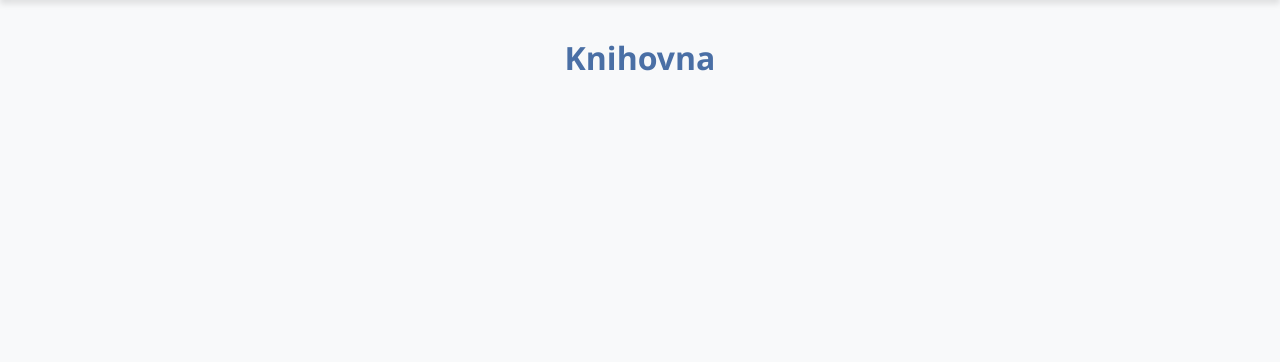
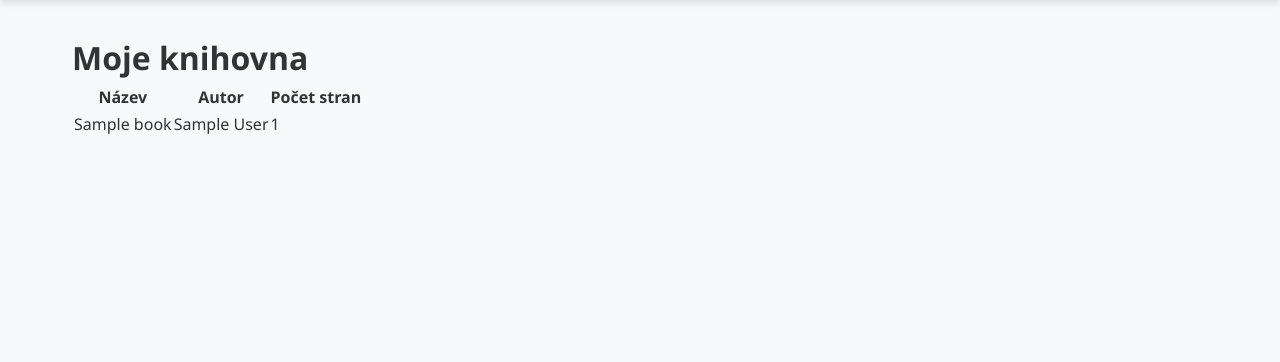
Before and after one commit to LukasekP/Main_project, a Flask app: template templates/library.html in a window 1280 px wide. Shown: the part 58-420 px from the top of the page. Run offline with Flask 3, Linux system fonts and the light colour scheme; the template is opened without the code that fills it: most values are stand-ins (such as "Sample title", 1, 10 or a date in 2020).

Commit message:
pridani tabulky books do databaze

```diff
--- a/scheme.sql
+++ b/scheme.sql
@@ -7,3 +7,11 @@
     ("admin", "admin@email.com", "admin123"),
     ("user", "user@email.com", "user123"),
     ("test","test@email.com", "test123");
+
+
+CREATE TABLE books (
+    id INTEGER PRIMARY KEY AUTOINCREMENT,
+    name VARCHAR NOT NULL,
+    author VARCHAR NOT NULL,
+    pages INTEGER,
+);
--- a/templates/base.html
+++ b/templates/base.html
@@ -13,6 +13,7 @@
             <li><a href="{{ url_for('index') }}">Domů</a></li>
         {% if session["username"] %}
             <li><a href="{{ url_for('library.index') }}">Knihovna</a></li>
+
             <li><a href="{{ url_for('login.logout') }}">Odhlásit se</a></li>
         {% else %}
             <li><a href="{{ url_for('login.login') }}">Přihlásit se</a></li>
--- a/templates/library.html
+++ b/templates/library.html
@@ -1,10 +1,31 @@
 {% extends "base.html" %}
 {% block content %}
-<h2>
+<h1>
 {% block title %}
-    Knihovna
+Moje knihovna
 {% endblock %}
-</h2>
+</h1>
 
-
+{% if books %}
+    <table class="table table-striped">
+        <thead class="thead-dark">
+            <tr>
+                <th>Název</th>
+                <th>Autor</th>
+                <th>Počet stran</th>
+            </tr>
+        </thead>
+        <tbody>
+            {% for book in books %}
+            <tr>
+                <td>{{ book['name'] }}</td>
+                <td>{{ book['author'] }}</td>
+                <td>{{ book['pages'] }}</td>
+            </tr>
+            {% endfor %}
+        </tbody>
+    </table>
+{% else %}
+    <div>Ve vaší knihovně zatím nejsou žádné knihy.</div>
+{% endif %}
 {% endblock %}
```
Also changed, not shown: database.sqlite (deleted).
